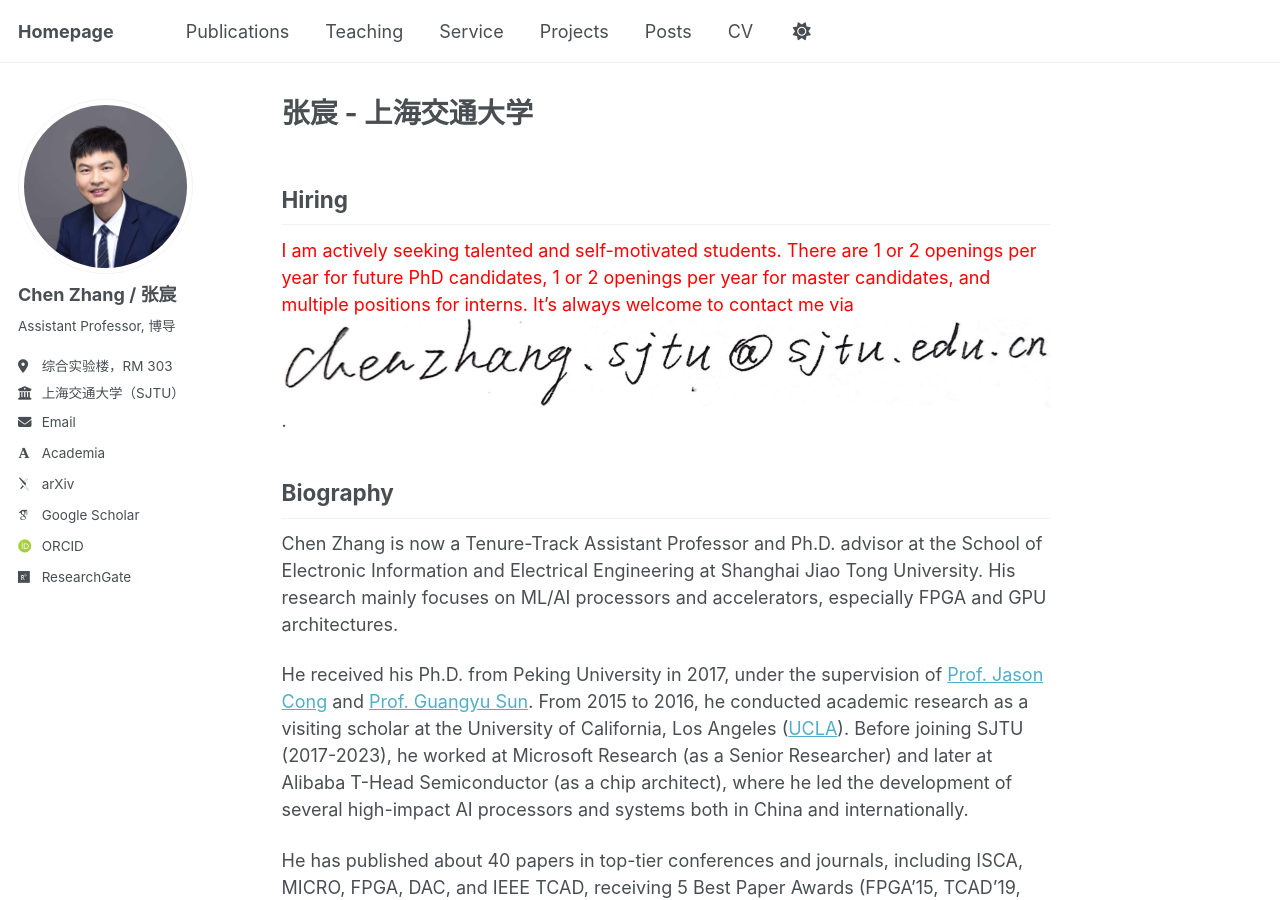
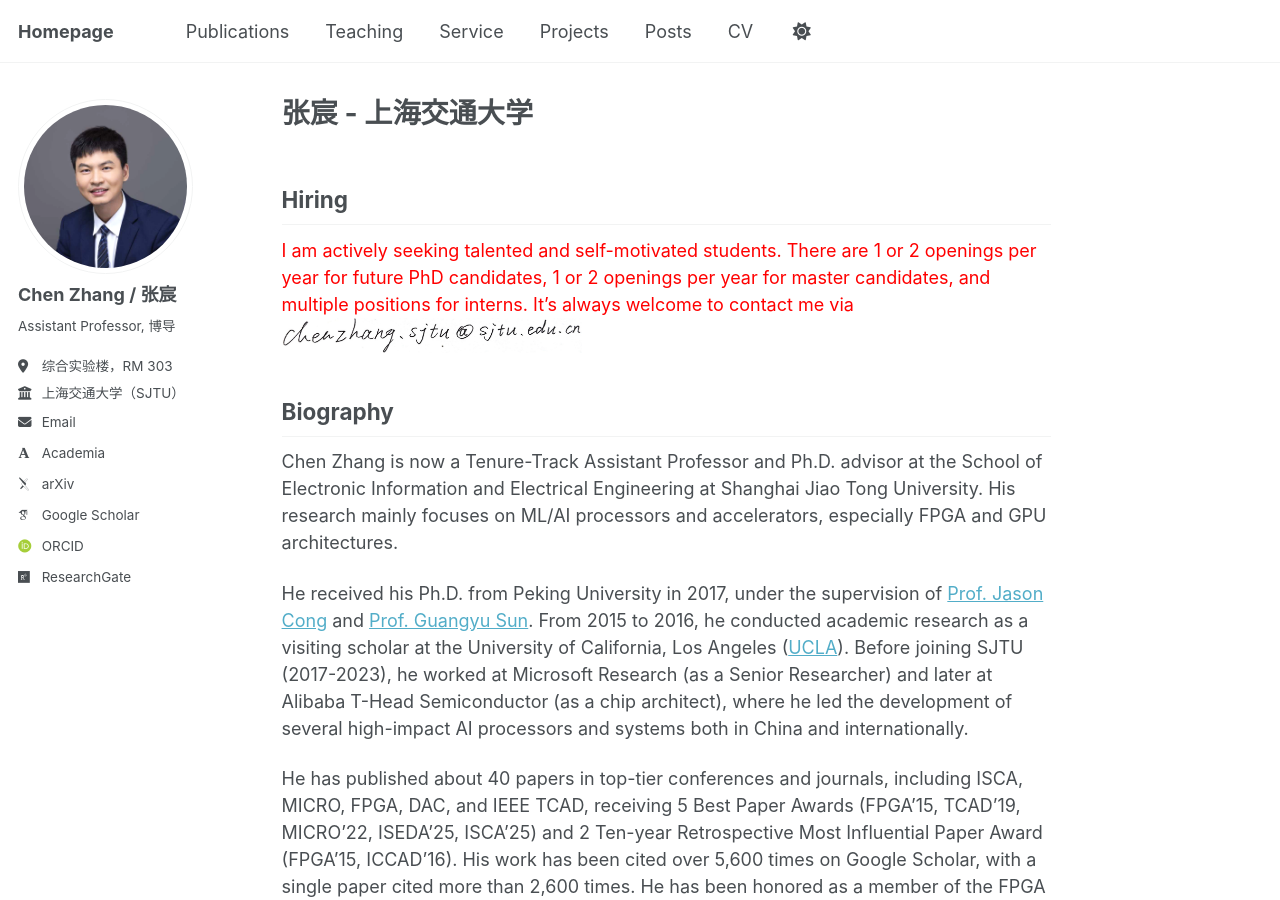
Before and after one commit to chenzhangsjtu/chenzhangsjtu.github.io, a Jekyll site: the page built from _pages/about.md, in a window 1280 px wide and 900 px high. Built offline with Jekyll 4.4.1, drawn with Linux system fonts in a browser that asks for light colours; some web fonts are replaced.

Commit message:
Update about.md

```diff
--- a/_pages/about.md
+++ b/_pages/about.md
@@ -13,7 +13,7 @@ redirect_from:
 -->
 
 ## Hiring
-<span style="color:red;">I am actively seeking talented and self-motivated students. There are 1 or 2 openings per year for future PhD candidates, 1 or 2 openings per year for master candidates, and multiple positions for interns. It’s always welcome to contact me via </span> ![email](/images/email.PNG).
+<span style="color:red;">I am actively seeking talented and self-motivated students. There are 1 or 2 openings per year for future PhD candidates, 1 or 2 openings per year for master candidates, and multiple positions for interns. It’s always welcome to contact me via </span> <img src="/images/email.PNG" width="300" height="100" />
 
 ## Biography
 Chen Zhang is now a Tenure-Track Assistant Professor and Ph.D. advisor at the School of Electronic Information and Electrical Engineering at Shanghai Jiao Tong University. His research mainly focuses on ML/AI processors and accelerators, especially FPGA and GPU architectures.
```
